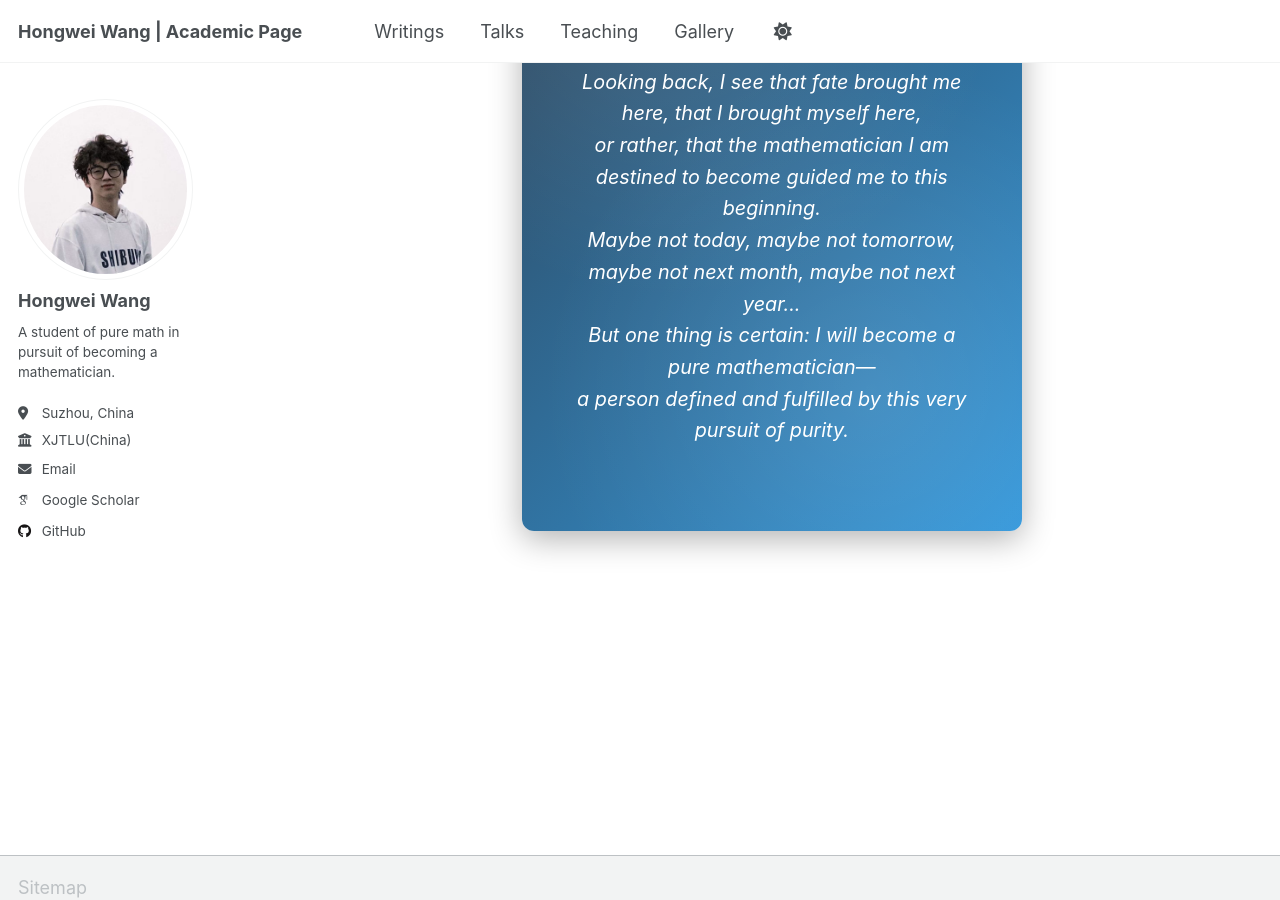
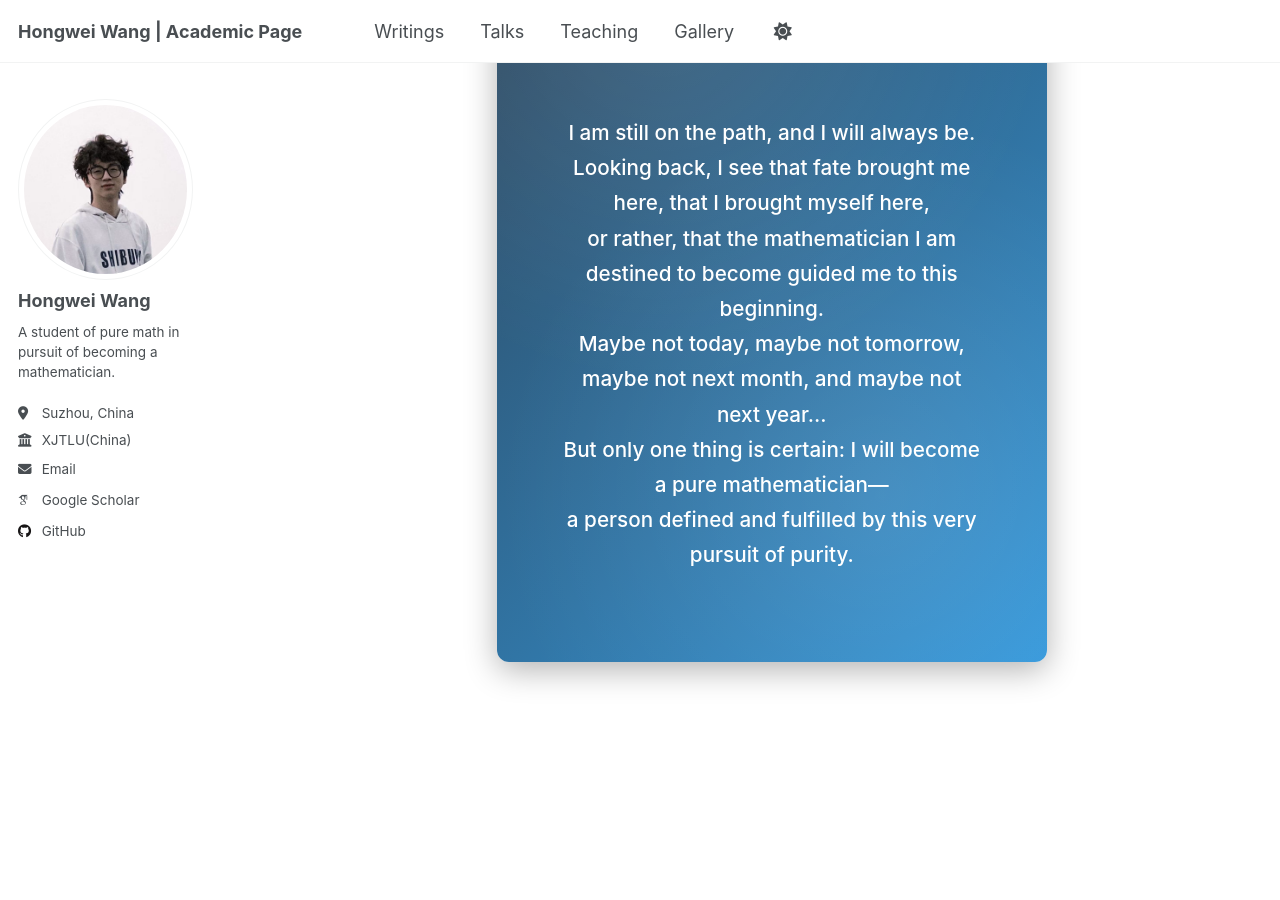
Before and after one commit to WangHongWei-AcademicPage/WangHongWei-AcademicPage.github.io, a Jekyll site: the page built from _pages/gallery.html, in a window 1280 px wide and 900 px high, scrolled down 8207 px. Built offline with Jekyll 4.4.1, drawn with Linux system fonts in a browser that asks for light colours; some web fonts are replaced; a script that is not in the unit is left out.

Commit message:
Update gallery.html

```diff
--- a/_pages/gallery.html
+++ b/_pages/gallery.html
@@ -159,7 +159,7 @@ author_profile: true
   </div>
 </div>
 
-<div style="text-align: center; margin: 4em auto; padding: 3em; background: linear-gradient(135deg, #2c3e50 0%, #3498db 100%); color: white; border-radius: 12px; box-shadow: 0 8px 32px rgba(0,0,0,0.3); position: relative; overflow: hidden; max-width: 500px; width: 92%;">
+<div style="text-align: center; margin: 4em auto; padding: 3.5em; background: linear-gradient(135deg, #2c3e50 0%, #3498db 100%); color: white; border-radius: 12px; box-shadow: 0 8px 32px rgba(0,0,0,0.3); position: relative; overflow: hidden; max-width: 550px; width: 95%;">
 
   <!-- 简洁的背景效果 -->
   <div style="position: absolute; top: 0; left: 0; width: 100%; height: 100%; background:
@@ -167,17 +167,17 @@ author_profile: true
     radial-gradient(circle at 70% 80%, rgba(255,255,255,0.1) 0%, transparent 50%);">
   </div>
 
-  <h2 style="margin-bottom: 1.5em; font-weight: 600; font-size: 1.8em; letter-spacing: 0.5px; position: relative;">
+  <h2 style="margin-bottom: 1.8em; font-weight: 600; font-size: 2em; letter-spacing: 0.5px; position: relative;">
     The Odyssey Continues
   </h2>
 
-  <p style="font-size: 1.1em; line-height: 1.6; margin-bottom: 1.5em; font-weight: 400; position: relative; font-style: italic;">
+  <p style="font-size: 1.15em; line-height: 1.7; font-weight: 500; position: relative;">
     I am still on the path, and I will always be.<br>
     Looking back, I see that fate brought me here, that I brought myself here,<br>
     or rather, that the mathematician I am destined to become guided me to this beginning.<br>
     Maybe not today, maybe not tomorrow,<br>
-    maybe not next month, maybe not next year...<br>
-    But one thing is certain: I will become a pure mathematician—<br>
+    maybe not next month, and maybe not next year...<br>
+    But only one thing is certain: I will become a pure mathematician—<br>
     a person defined and fulfilled by this very pursuit of purity.
   </p>
 </div>
```
